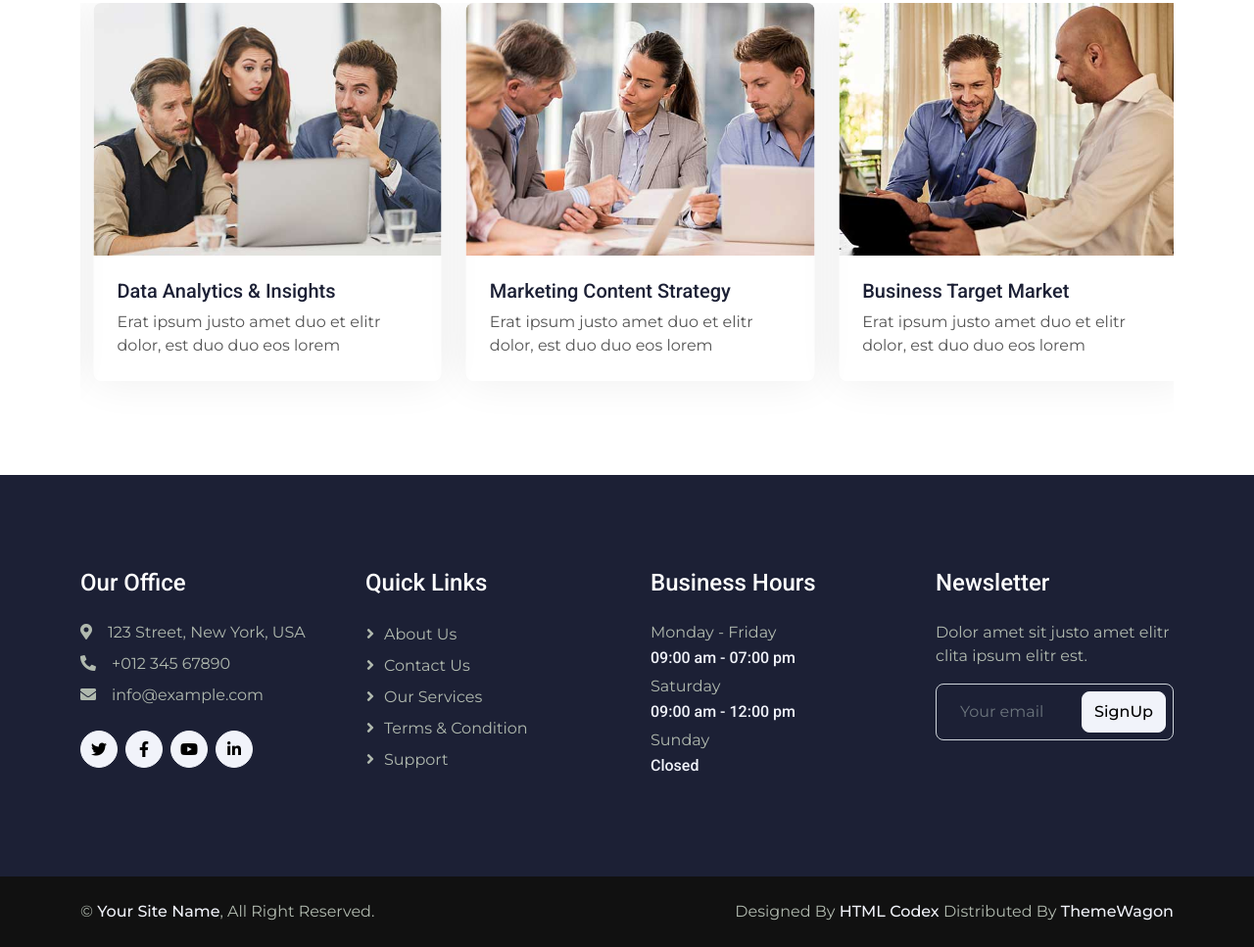
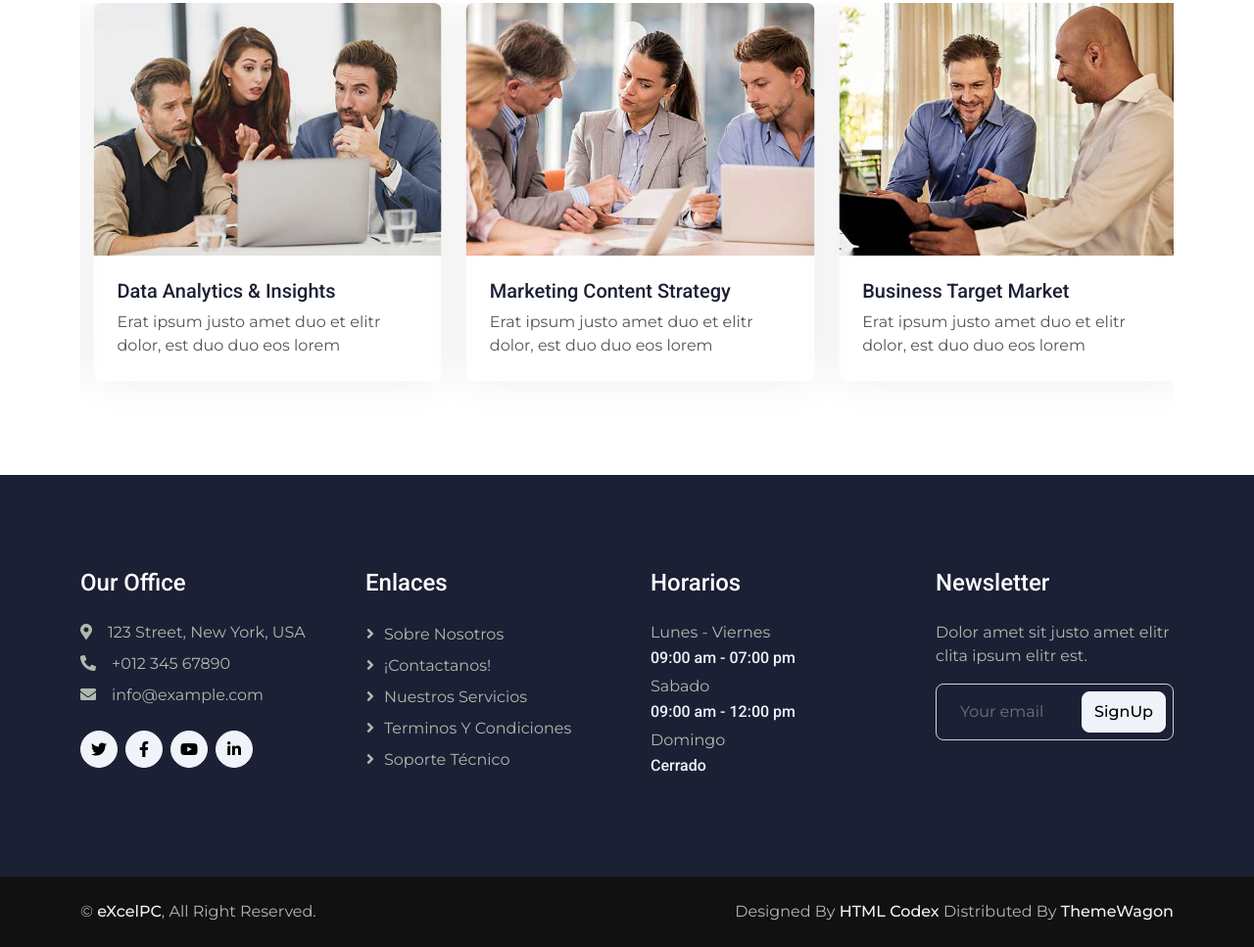
Before and after one commit to Richard2203/ProyectoFinal, a plain HTML site: page project.html in a window 1280 px wide. Shown: the part 780-1747 px from the top of the page at 98% size. Drawn offline with nearby package versions, Linux system fonts and the light colour scheme.

Commit message:
Cambios en el contenido de project HTML

```diff
--- a/project.html
+++ b/project.html
@@ -220,21 +220,21 @@
                     </div>
                 </div>
                 <div class="col-lg-3 col-md-6">
-                    <h4 class="text-white mb-4">Quick Links</h4>
-                    <a class="btn btn-link" href="">About Us</a>
-                    <a class="btn btn-link" href="">Contact Us</a>
-                    <a class="btn btn-link" href="">Our Services</a>
-                    <a class="btn btn-link" href="">Terms & Condition</a>
-                    <a class="btn btn-link" href="">Support</a>
+                    <h4 class="text-white mb-4">Enlaces</h4>
+                    <a class="btn btn-link" href="">Sobre nosotros</a>
+                    <a class="btn btn-link" href="">¡Contactanos!</a>
+                    <a class="btn btn-link" href="">Nuestros servicios</a>
+                    <a class="btn btn-link" href="">Terminos y condiciones</a>
+                    <a class="btn btn-link" href="">Soporte técnico</a>
                 </div>
                 <div class="col-lg-3 col-md-6">
-                    <h4 class="text-white mb-4">Business Hours</h4>
-                    <p class="mb-1">Monday - Friday</p>
+                    <h4 class="text-white mb-4">Horarios</h4>
+                    <p class="mb-1">Lunes - Viernes</p>
                     <h6 class="text-light">09:00 am - 07:00 pm</h6>
-                    <p class="mb-1">Saturday</p>
+                    <p class="mb-1">Sabado</p>
                     <h6 class="text-light">09:00 am - 12:00 pm</h6>
-                    <p class="mb-1">Sunday</p>
-                    <h6 class="text-light">Closed</h6>
+                    <p class="mb-1">Domingo</p>
+                    <h6 class="text-light">Cerrado</h6>
                 </div>
                 <div class="col-lg-3 col-md-6">
                     <h4 class="text-white mb-4">Newsletter</h4>
@@ -257,7 +257,7 @@
         <div class="container">
             <div class="row">
                 <div class="col-md-6 text-center text-md-start mb-3 mb-md-0">
-                    &copy; <a class="fw-medium text-light" href="#">Your Site Name</a>, All Right Reserved.
+                    &copy; <a class="fw-medium text-light" href="#">eXcelPC</a>, All Right Reserved.
                 </div>
                 <div class="col-md-6 text-center text-md-end">
                     <!--/*** This template is free as long as you keep the footer author’s credit link/attribution link/backlink. If you'd like to use the template without the footer author’s credit link/attribution link/backlink, you can purchase the Credit Removal License from "https://htmlcodex.com/credit-removal". Thank you for your support. ***/-->
```
